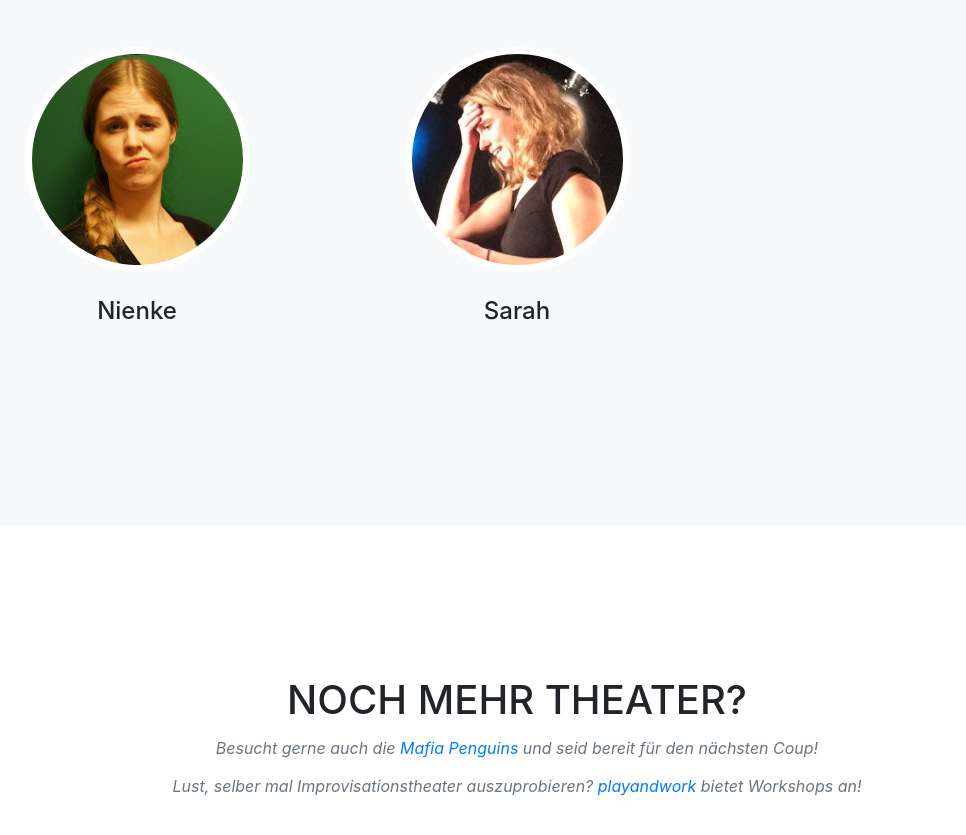
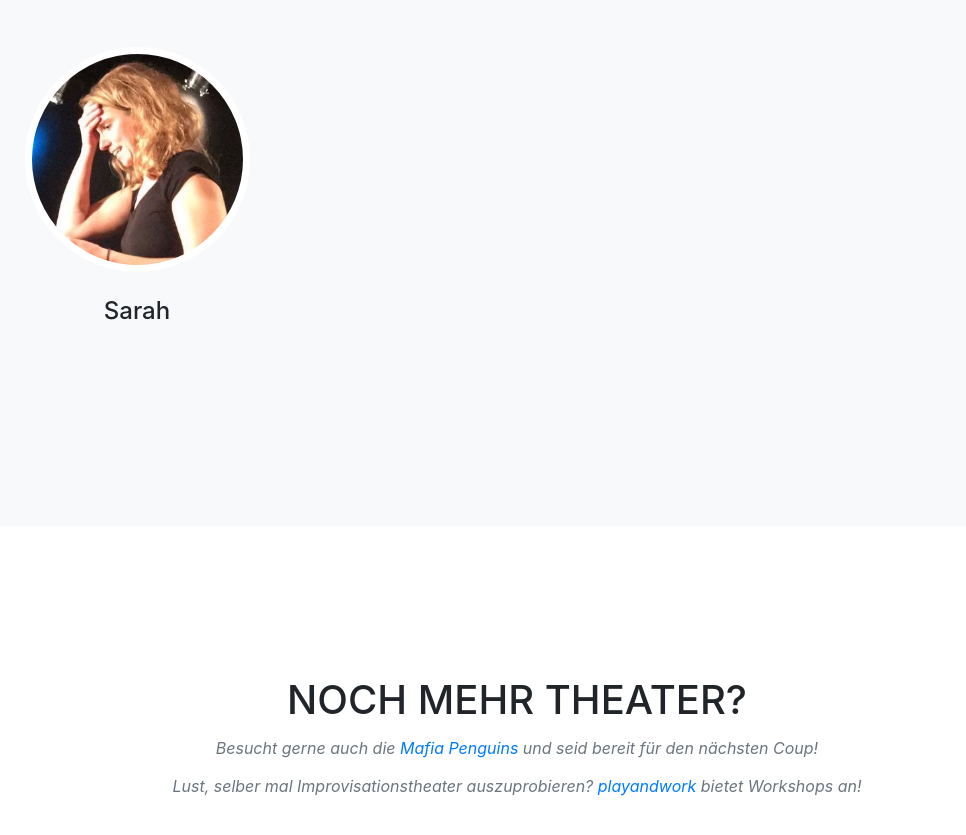
Before and after one commit to Jaszkowic/dasimproletariat, a website with bundled scripts: page index.html in a window 1280 px wide. Shown: the part 4445-5280 px from the top of the page, without its empty margins (123-1089 px from the left). Built offline with nearby package versions, Linux system fonts and the light colour scheme; a web font is replaced by a local one.

Commit message:
removed n

```diff
--- a/index.html
+++ b/index.html
@@ -258,12 +258,6 @@
 
             <div class="col-sm-4">
                 <div class="team-member">
-                    <img class="mx-auto rounded-circle" src="img/team/nienke.jpg" alt="">
-                    <h4>Nienke</h4>
-                </div>
-            </div>
-            <div class="col-sm-4">
-                <div class="team-member">
                     <img class="mx-auto rounded-circle" src="img/team/sarah.jpg" alt="">
                     <h4>Sarah</h4>
                 </div>
```
